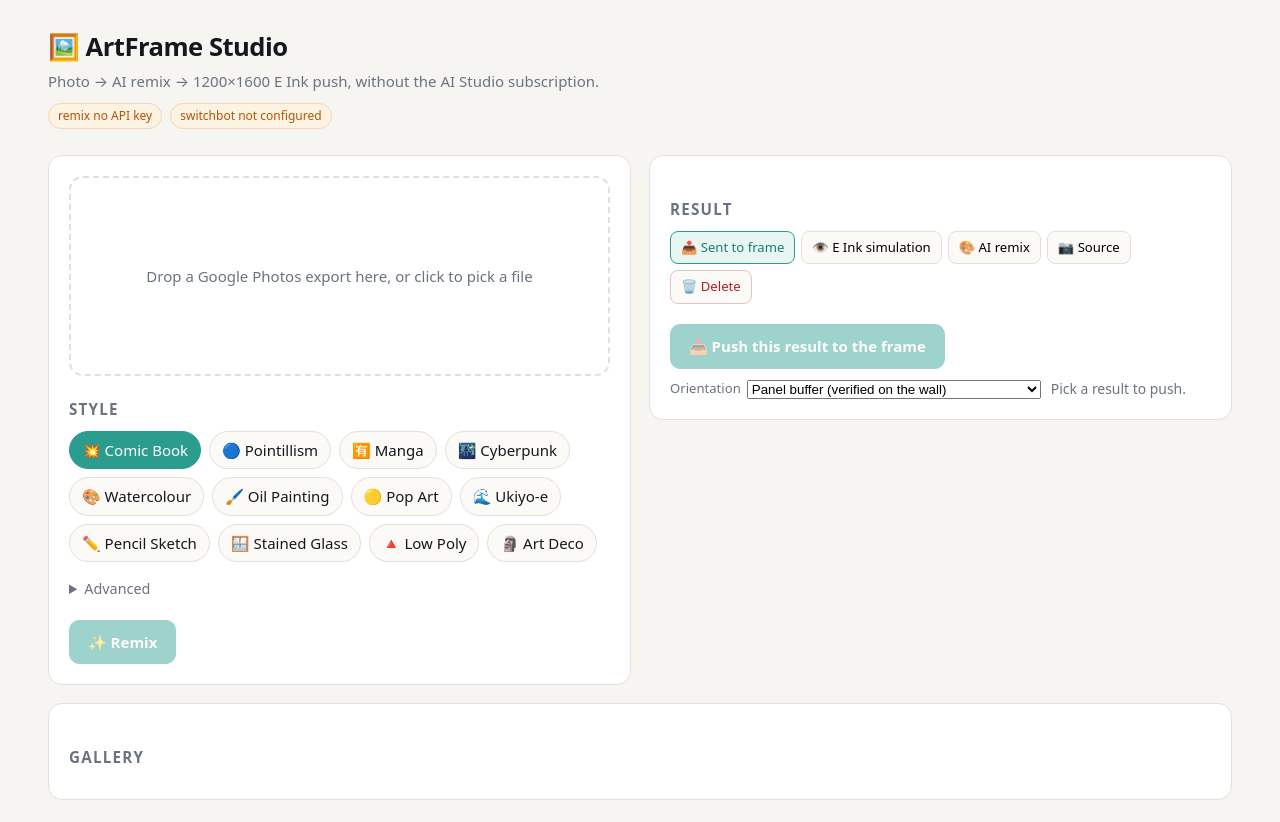
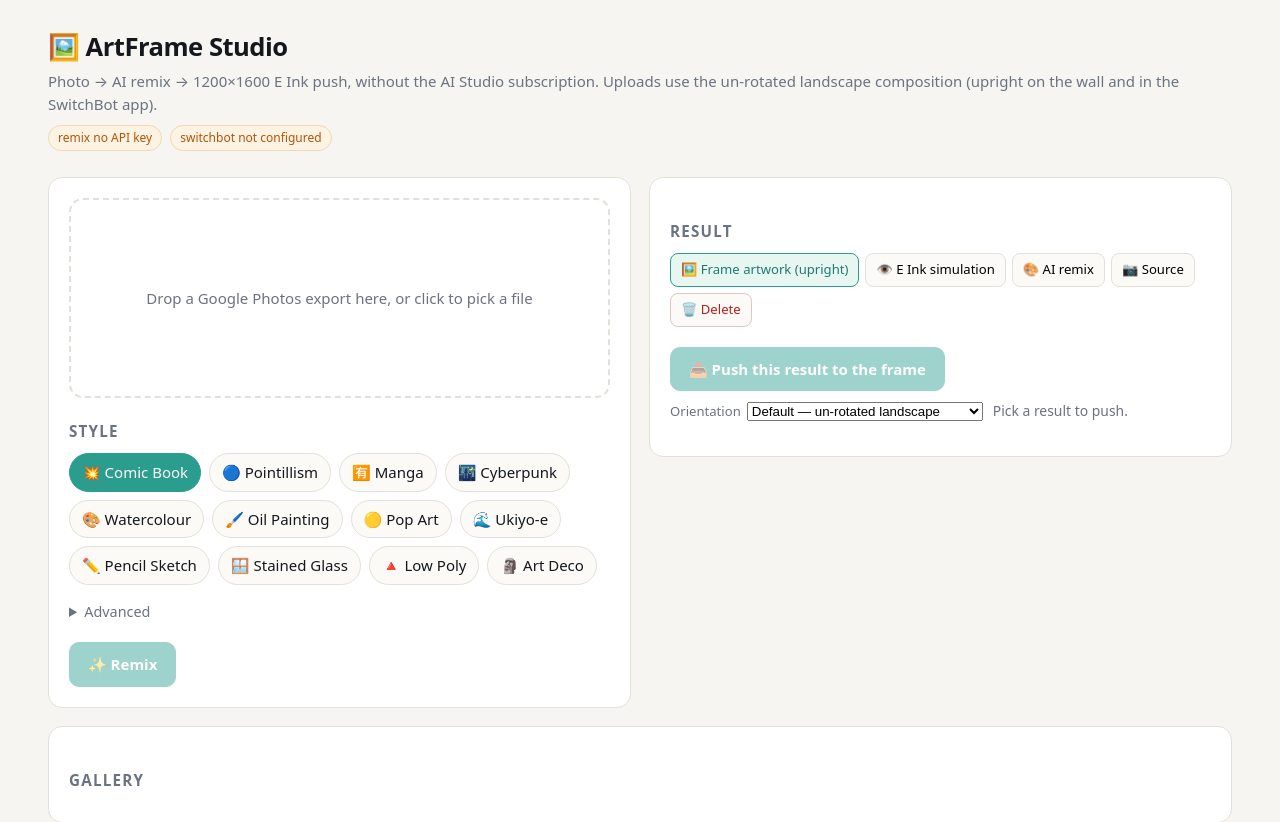
Before and after one commit to pbackx/obsidian_brain_operations, a Flask app: page / in a window 1280 px wide. Shown: the top 822 px of the page. Run offline with Flask 3, Linux system fonts and the light colour scheme; data that the repository does not hold is empty.

Commit message:
ArtFrame Studio: un-rotated landscape uploads by default, upright studio previews, push status in Result panel
- FRAME_ROTATE=none is now the default: the 7.3" firmware accepts the 800x480
  composition un-rotated and renders it upright on the wall and in the SwitchBot
  app (cloud copy is re-baked into the 480x800 panel buffer).
- The gallery stores the landscape composition only; rotation happens on a
  throw-away upload variant at push time (EinkPipeline.panel_buffer), so the
  Studio can no longer show a sideways preview. One-off startup migration
  rebuilds previews stored as rotated panel buffers.
- Push and delete feedback moved into the Result panel (#pushStatus).
- 32 unit tests green.

```diff
--- a/scripts/artframe_studio/app.py
+++ b/scripts/artframe_studio/app.py
@@ -45,6 +45,45 @@ def switchbot() -> SwitchBotClient | None:
     return SwitchBotClient.from_env()
 
 
+def migrate_rotated_previews() -> int:
+    """Re-compose gallery previews that were stored as rotated panel buffers.
+
+    Until 2026-11-22 the ``frame_path`` column held the JPEG that was uploaded, i.e. the
+    480 x 800 panel buffer with the scene pre-rotated 90 deg CW. That is why the Studio's own
+    "Sent to frame" tab showed landscape artwork sideways. ``frame_path`` now always holds the
+    upright landscape composition; this one-off pass rebuilds the old rows from their remix.
+    """
+    if pipeline.width <= pipeline.height:
+        return 0
+    fixed = 0
+    for row in store.recent(500):
+        frame, result = row.get("frame_path"), row.get("result_path")
+        if not frame or not result or not Path(result).is_file():
+            continue
+        try:
+            dims = pipeline.probe(Path(frame)) if Path(frame).is_file() else {}
+        except (ImageError, OSError):
+            continue
+        if (dims.get("width") or 0) >= (dims.get("height") or 0):
+            continue  # already landscape (or unreadable and skipped above)
+        try:
+            pipeline.to_frame(Path(result), Path(frame), None, rotate="none",
+                              quantize_upload=bool(row.get("quantized")))
+            fixed += 1
+        except (ImageError, OSError) as exc:  # pragma: no cover - best effort
+            app.logger.warning("could not rebuild frame preview for %s: %s", row["id"], exc)
+    return fixed
+
+
+# One-off repair for galleries populated before 2026-11-23 (frame previews were stored as the
+# rotated panel buffer, which made landscape artwork look sideways inside the Studio itself).
+try:
+    MIGRATED_PREVIEWS = migrate_rotated_previews()
+except Exception as _exc:  # pragma: no cover - never block startup on a cosmetic migration
+    MIGRATED_PREVIEWS = 0
+    print(f"artframe: frame-preview migration skipped ({_exc})")
+
+
 def _public(row: dict) -> dict:
     return {
         "id": row["id"],
@@ -79,7 +118,8 @@ def health():
     client = switchbot()
     info = {"ok": True, "remix_ready": remixer.configured, "switchbot_ready": client is not None,
             "frame": {"width": pipeline.width, "height": pipeline.height,
-                      "rotate": pipeline.rotate},
+                      "rotate": pipeline.rotate,
+                      "default_orientation": pipeline.rotate},
             "styles": len(STYLES), "stats": store.stats()}
     if client is not None:
         try:
@@ -149,8 +189,10 @@ def generate():
     frame_path = FRAME_DIR / f"{gen_id}.jpg"
     eink_path = EINK_DIR / f"{gen_id}.png"
     try:
+        # rotate="none": the gallery always stores the upright landscape composition. Any
+        # panel-buffer rotation is applied per push (see ``push`` / ``EinkPipeline.panel_buffer``).
         pipeline.to_frame(result_path, frame_path, eink_path, dither=dither,
-                          quantize_upload=quantize)
+                          quantize_upload=quantize, rotate="none")
         dims = pipeline.probe(frame_path)
     except ImageError as exc:
         return jsonify({"error": f"frame rendering failed: {exc}"}), 500
@@ -203,30 +245,29 @@ def push(gen_id: str):
                                      "set SWITCHBOT_DEVICE_ID explicitly",
                             "frames": frames}), 409
         client.device_id = frames[0]["deviceId"]
-    # Orientation: "auto" replays the verified panel-buffer rotation (FRAME_ROTATE).
-    # "none" uploads the landscape composition un-rotated, which is the A/B candidate for the
-    # SwitchBot app showing landscape artwork on its side (see README "Orientation").
+    # Orientation: "auto" uses the server default (FRAME_ROTATE, now "none" = the verified
+    # un-rotated landscape upload). "cw" / "ccw" reproduce the legacy panel buffer for A/B.
     body = request.get_json(silent=True) or {}
     orientation = str(body.get("orientation") or request.form.get("orientation") or "auto").lower()
     if orientation not in ("auto", "none", "cw", "ccw"):
         return jsonify({"error": f"unsupported orientation: {orientation}"}), 400
-    rotate = None if orientation == "auto" else orientation
+    rotate = pipeline.rotate if orientation == "auto" else orientation
 
-    frame_path = Path(row["frame_path"])
-    if rotate is not None:
-        variant = FRAME_DIR / f"{gen_id}__{orientation}.jpg"
+    composition = Path(row["frame_path"])
+    upload_path = composition
+    if rotate not in ("none", ""):
+        upload_path = FRAME_DIR / f"{gen_id}__upload_{rotate}.jpg"
         try:
-            pipeline.to_frame(Path(row["result_path"]), variant, None, rotate=rotate)
-        except ImageError as exc:
+            pipeline.panel_buffer(composition, upload_path, rotate)
+        except (ImageError, OSError) as exc:
             return jsonify({"error": f"frame rendering failed: {exc}"}), 500
-        frame_path = variant
 
     try:
-        result = client.push_image(frame_path)
+        result = client.push_image(upload_path)
     except SwitchBotError as exc:
         return jsonify({"error": f"SwitchBot: {exc}"}), 502
-    result = {**(result or {}), "orientation": orientation,
-              "uploaded_size": pipeline.probe(frame_path)}
+    result = {**(result or {}), "orientation": orientation, "upload_rotate": rotate,
+              "uploaded_size": pipeline.probe(upload_path)}
     store.mark_pushed(gen_id, result)
     return jsonify({"ok": True, "device_id": client.device_id, "result": result,
                     "orientation": orientation, "pushed_at": time.time()})
--- a/scripts/artframe_studio/static/app.js
+++ b/scripts/artframe_studio/static/app.js
@@ -5,11 +5,18 @@ const $ = (sel) => document.querySelector(sel);
 const drop = $("#drop"), photoInput = $("#photo"), preview = $("#preview"), dropText = $("#dropText");
 const goBtn = $("#go"), pushBtn = $("#push"), statusEl = $("#status"), metaEl = $("#meta");
 const viewEl = $("#view"), historyEl = $("#history"), pushTargetEl = $("#pushTarget");
-const orientationEl = $("#orientation"), deleteBtn = $("#delete");
+const orientationEl = $("#orientation"), deleteBtn = $("#delete"), pushStatusEl = $("#pushStatus");
 
+// Two independent status lines: #status belongs to the Generate panel (upload/remix),
+// #pushStatus belongs to the Result panel (push progress, push result, deletion).
 function setStatus(text, kind = "") {
   statusEl.textContent = text;
   statusEl.className = `status ${kind}`;
+}
+
+function setPushStatus(text, kind = "") {
+  pushStatusEl.textContent = text;
+  pushStatusEl.className = `status ${kind}`;
 }
 
 function selectStyle(key) {
@@ -75,6 +82,7 @@ function setCurrent(payload) {
         ? `On the frame since ${new Date(payload.pushed_at * 1000).toLocaleTimeString()} — push again to replace it.`
         : `Will push: ${payload.style_label} (${payload.id}) — exactly what the preview shows.`)
     : "Pick a result to push.";
+  if (!payload) setPushStatus("");
   if (payload) loadHistory();
 }
 
@@ -106,7 +114,7 @@ pushBtn.addEventListener("click", async () => {
   if (!state.current) return;
   const orientation = orientationEl.value;
   pushBtn.disabled = true;
-  setStatus(`📤 Uploading ${state.current.id} to the frame…`, "busy");
+  setPushStatus(`📤 Uploading ${state.current.id} to the frame…`, "busy");
   try {
     const resp = await fetch(`/api/push/${state.current.id}`, {
       method: "POST",
@@ -116,12 +124,15 @@ pushBtn.addEventListener("click", async () => {
     const data = await resp.json();
     if (!resp.ok) throw new Error(data.error || `HTTP ${resp.status}`);
     const size = data.result?.uploaded_size;
-    const dims = size ? ` (${size.width}×${size.height})` : "";
-    setStatus(`✅ Pushed ${state.current.id} to ${data.device_id}${dims}. The panel refreshes in ~30 s.`, "ok");
+    const dims = size ? ` (${size.width}×${size.height} uploaded)` : "";
+    const how = data.result?.upload_rotate && data.result.upload_rotate !== "none"
+      ? `, rotated ${data.result.upload_rotate.toUpperCase()}` : ", un-rotated";
+    const label = `${state.current.style_label} (${state.current.id})`;
     state.current.pushed_at = data.pushed_at;
-    setCurrent(state.current);
+    setCurrent(state.current);  // refreshes the "on the frame since" line + gallery badges
+    setPushStatus(`✅ ${label} is on ${data.device_id}${dims}${how} — the panel refreshes in ~30 s.`, "ok");
   } catch (err) {
-    setStatus(`⚠️ ${err.message}`, "bad");
+    setPushStatus(`⚠️ ${err.message}`, "bad");
   } finally {
     pushBtn.disabled = false;
   }
@@ -137,7 +148,7 @@ deleteBtn.addEventListener("click", async () => {
     const resp = await fetch(`/api/gallery/${item.id}`, { method: "DELETE" });
     const data = await resp.json();
     if (!resp.ok) throw new Error(data.error || `HTTP ${resp.status}`);
-    setStatus(`🗑️ Deleted ${item.id} (${data.removed_files.length} files, ${data.remaining} left).`, "ok");
+    setPushStatus(`🗑️ Deleted ${item.id} (${data.removed_files.length} files, ${data.remaining} left).`, "ok");
     state.current = null;
     viewEl.hidden = true;
     viewEl.removeAttribute("src");
@@ -147,7 +158,7 @@ deleteBtn.addEventListener("click", async () => {
     pushTargetEl.textContent = "Pick a result to push.";
     loadHistory();
   } catch (err) {
-    setStatus(`⚠️ ${err.message}`, "bad");
+    setPushStatus(`⚠️ ${err.message}`, "bad");
   }
 });
 
--- a/scripts/artframe_studio/templates/index.html
+++ b/scripts/artframe_studio/templates/index.html
@@ -9,7 +9,9 @@
 <body>
 <header>
   <h1>🖼️ ArtFrame Studio</h1>
-  <p class="sub">Photo → AI remix → {{ frame_width }}×{{ frame_height }} E Ink push, without the AI Studio subscription.{% if frame_rotate and frame_rotate != 'none' %} Panel buffer uploaded rotated {{ frame_rotate|upper }} (frame hung in landscape).{% endif %}</p>
+  <p class="sub">Photo → AI remix → {{ frame_width }}×{{ frame_height }} E Ink push, without the AI Studio subscription.
+    {% if frame_rotate and frame_rotate != 'none' %}Uploads are rotated {{ frame_rotate|upper }} into the portrait panel buffer.
+    {% else %}Uploads use the un-rotated landscape composition (upright on the wall and in the SwitchBot app).{% endif %}</p>
   <p class="badges">
     <span class="badge {{ 'ok' if remix_ready else 'bad' }}">remix {{ 'ready' if remix_ready else 'no API key' }}</span>
     <span class="badge {{ 'ok' if switchbot_ready else 'bad' }}">switchbot {{ 'ready' if switchbot_ready else 'not configured' }}</span>
@@ -54,7 +56,7 @@
   <section class="panel result">
     <h2>Result</h2>
     <div class="switcher">
-      <button class="tab active" data-view="frame">📤 Sent to frame</button>
+      <button class="tab active" data-view="frame">🖼️ Frame artwork (upright)</button>
       <button class="tab" data-view="eink">👁️ E Ink simulation</button>
       <button class="tab" data-view="result">🎨 AI remix</button>
       <button class="tab" data-view="source">📷 Source</button>
@@ -69,13 +71,15 @@
       <button id="push" class="primary" disabled>📤 Push this result to the frame</button>
       <label class="inline-field">Orientation
         <select id="orientation">
-          <option value="auto">Panel buffer (verified on the wall)</option>
-          <option value="none">Un-rotated landscape (A/B: upright in the app)</option>
-          <option value="ccw">Rotate CCW instead</option>
+          <option value="auto">Default — {{ 'un-rotated landscape' if frame_rotate == 'none' else 'rotate ' ~ frame_rotate|upper }}</option>
+          <option value="cw">Rotate 90° CW (legacy panel buffer)</option>
+          <option value="ccw">Rotate 90° CCW</option>
         </select>
       </label>
       <span id="pushTarget" class="status">Pick a result to push.</span>
     </div>
+    <!-- Push / delete feedback belongs to this panel, next to the button that triggers it. -->
+    <p id="pushStatus" class="status"></p>
   </section>
 
   <section class="panel gallery">
```
Also changed, not shown: scripts/artframe_studio/artframe.py (+33 -4 lines), scripts/artframe_studio/tests/test_core.py (+49 -0 lines), scripts/artframe_studio/README.md, 1 other file.
